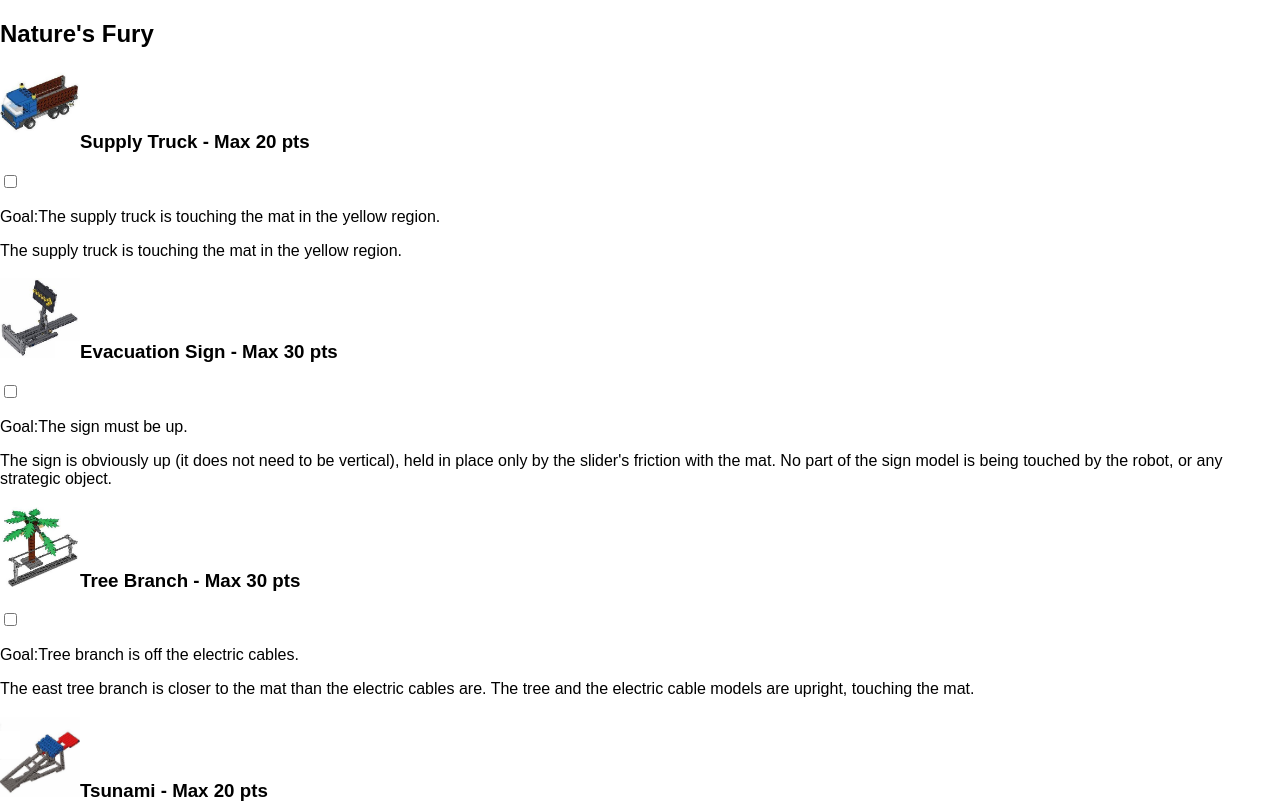
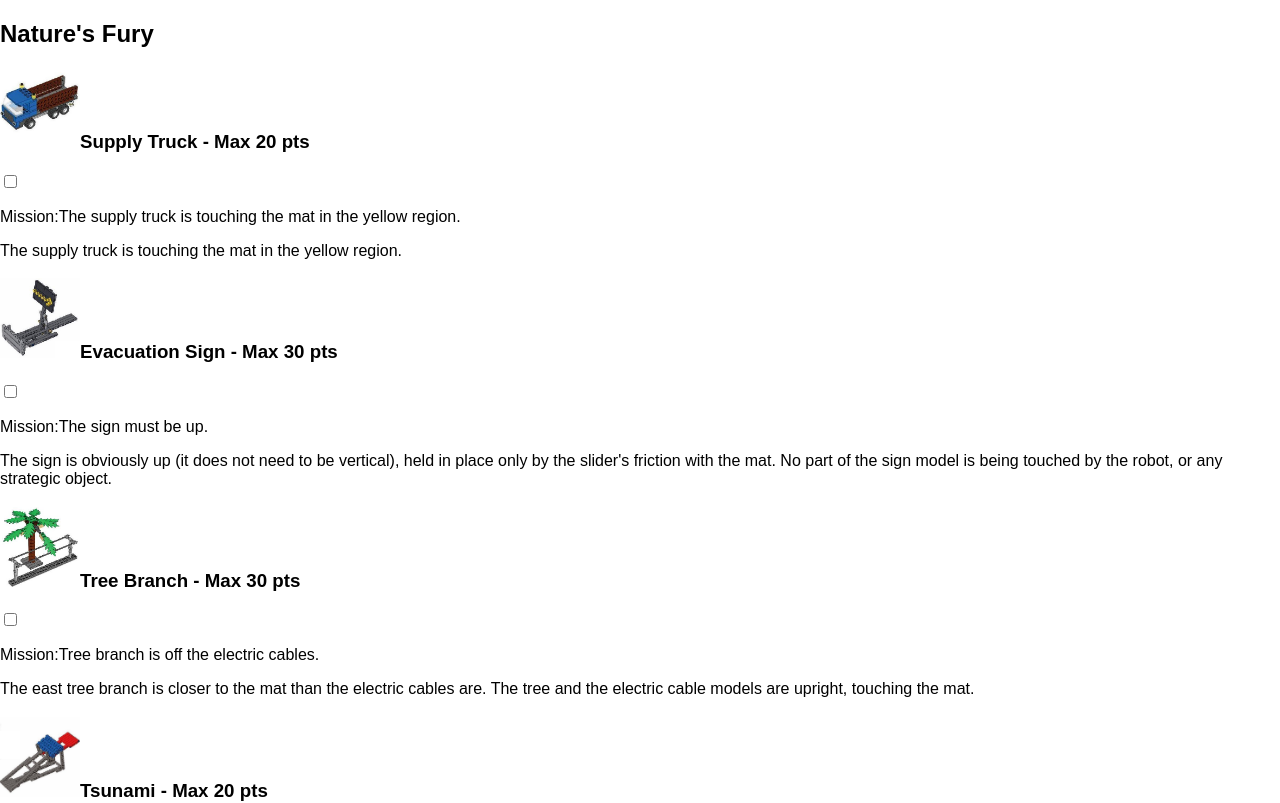
Before and after one commit to mxmoss/FLLCalculator, a React (Create React App) app: page / in a window 1280 px wide. Shown: the top 803 px of the page. Built offline with nearby package versions, Linux system fonts and the light colour scheme.

Commit message:
Some console logging

```diff
--- a/src/FLL2013Calc.js
+++ b/src/FLL2013Calc.js
@@ -32,7 +32,6 @@ function ARadioGroup(props){
       <label
           key={"L"+id +"-"+ aScore.value.toString()}
           >
-
           <input type="radio"
               name={name}
               key={id +"-"+ aScore.value.toString()}
@@ -51,7 +50,7 @@ function FullDescription(props){
 }
 
 function ShortDescription(props){
-  return  <p>Goal:{props.desc}</p>
+  return  <p>Mission:{props.desc}</p>
 }
 
 function ChallengeItem(props) {
@@ -113,8 +112,24 @@ class FLL2013ChallengeCalc extends Component {
 
   handleChange(event) {
     console.log('Type: '+event.target.type)
-    console.log('Item: '+event.target.name);
+    console.log('Name: '+event.target.name);
     console.log('Value: '+event.target.value);
+    console.log('id: '+event.target.id);
+//    console.log('score: %o ',this.state.stateChallenges[0].score[1]);
+
+    var result = this.state.stateChallenges.filter(function(challenge){
+      console.log('in %o',challenge);
+      console.log('on '+challenge.guid.toString());
+      console.log('un '+event.target.id.toString());
+      if (challenge.guid.toString() === event.target.id.toString()){
+        console.log('success!');
+      }
+      return challenge.guid.toString() === event.target.id.toString()
+    }).map((challenge) => challenge.score.on);
+
+    console.log('result: '+result);
+
+
     const value = event.target.type === 'checkbox' ? event.target.checked : event.target.value;
     this.setState({[event.target.name]: value});
   }
--- a/src/FLL2013Challenge.json
+++ b/src/FLL2013Challenge.json
@@ -4,7 +4,7 @@
 		"name": "Supply Truck",
 		"picture": "SupplyTruck.jpg",
 		"controlType": "checkbox",
-		"score": [{"fail": "0"}, {"success": "20"}],
+		"score": [{"off": "0"}, {"on": "20"}],
 		"max": "20",
 		"hint": "The supply truck is touching the mat in the yellow region.",
 		"description": "The supply truck is touching the mat in the yellow region."
@@ -14,7 +14,7 @@
 		"name": "Evacuation Sign",
 		"picture": "Evacuation.jpg",
 		"controlType": "checkbox",
-		"score": [{"fail": "0"}, {"success": "30"}],
+		"score": [{"off": "0"}, {"on": "30"}],
 		"max": "30",
 		"hint": "The sign must be up.",
 		"description": "The sign is obviously up (it does not need to be vertical), held in place only by the slider's friction with the mat. No part of the sign model is being touched by the robot, or any strategic object."
@@ -24,7 +24,7 @@
 		"name": "Tree Branch",
 		"picture": "TreeBranch.jpg",
 		"controlType": "checkbox",
-		"score": [{"fail": "0"}, {"success": "30"}],
+		"score": [{"off": "0"}, {"on": "30"}],
 		"max": "30",
 		"hint": "Tree branch is off the electric cables.",
 		"description": "The east tree branch is closer to the mat than the electric cables are. The tree and the electric cable models are upright, touching the mat."
@@ -34,7 +34,7 @@
 		"name": "Tsunami",
 		"picture": "Tsunami.jpg",
 		"controlType": "checkbox",
-		"score": [{"fail": "0"}, {"success": "20"}],
+		"score": [{"off": "0"}, {"on": "20"}],
 		"max": "20",
 		"hint": "All three waves are touching the mat.",
 		"description": "All three waves are touching the mat."
@@ -44,7 +44,7 @@
 		"name": "Ambulance",
 		"picture": "Ambulance.jpg",
 		"controlType": "checkbox",
-		"score": [{"fail": "0"}, {"success": "25"}],
+		"score": [{"off": "0"}, {"on": "25"}],
 		"max": "25",
 		"hint": "The ambulance is in the yellow region.",
 		"description": "The ambulance is in the yellow region. All the ambulance's wheels are touching the mat."
@@ -54,7 +54,7 @@
 		"name": "Runway",
 		"picture": "Placeholder.jpg",
 		"controlType": "checkbox",
-		"score": [{"fail": "0"}, {"success": "30"}],
+		"score": [{"off": "0"}, {"on": "30"}],
 		"max": "30",
 		"hint": "Nothing except wave water and/or the plane is touching the mat",
 		"description": "Nothing except wave water and/or the plane is touching the mat anywhere on the runway."
@@ -64,7 +64,7 @@
 		"name": "Construction Relocation",
 		"picture": "ConstRelocation.jpg",
 		"controlType": "checkbox",
-		"score": [{"fail": "0"}, {"success": "20"}],
+		"score": [{"off": "0"}, {"on": "20"}],
 		"max": "20",
 		"hint": "There are no gray building units anywhere in the LT green region.",
 		"description": "There are no gray building units anywhere in the LT green region."
@@ -74,7 +74,7 @@
 		"name": "House Lift",
 		"picture": "HouseLift.jpg",
 		"controlType": "checkbox",
-		"score": [{"fail": "0"}, {"success": "25"}],
+		"score": [{"off": "0"}, {"on": "25"}],
 		"max": "25",
 		"hint": "The house is locked in its high position.",
 		"description": "The house is locked in its high position."
@@ -84,7 +84,7 @@
 		"name": "Safe Place",
 		"picture": "Placeholder.jpg",
 		"controlType": "checkbox",
-		"score": [{"fail": "0"}, {"success": "25"}],
+		"score": [{"off": "0"}, {"on": "25"}],
 		"max": "25",
 		"hint": "The robot is in the red region at the end of the match",
 		"description": ""
@@ -94,7 +94,7 @@
 		"name": "Base Isolation Test",
 		"picture": "BaseIsolation.jpg",
 		"controlType": "checkbox",
-		"score": [{"fail": "0"}, {"success": "30"}],
+		"score": [{"off": "0"}, {"on": "30"}],
 		"max": "30",
 		"hint": "The west tan building is undamaged.  The east tan building is obviously damaged.",
 		"description": "The west tan building is undamaged: Four segments, right angles to mat, and 'perfect' alignment. The east tan building is obviously damaged. *Nothing is touching either building except the rolling frame. *Nothing ever touched either building except the rolling frame. The damage was caused purely by movement of the rolling frame *Exception: Fallen segments from the east building may touch the mat and/or the west building by chance."
```
